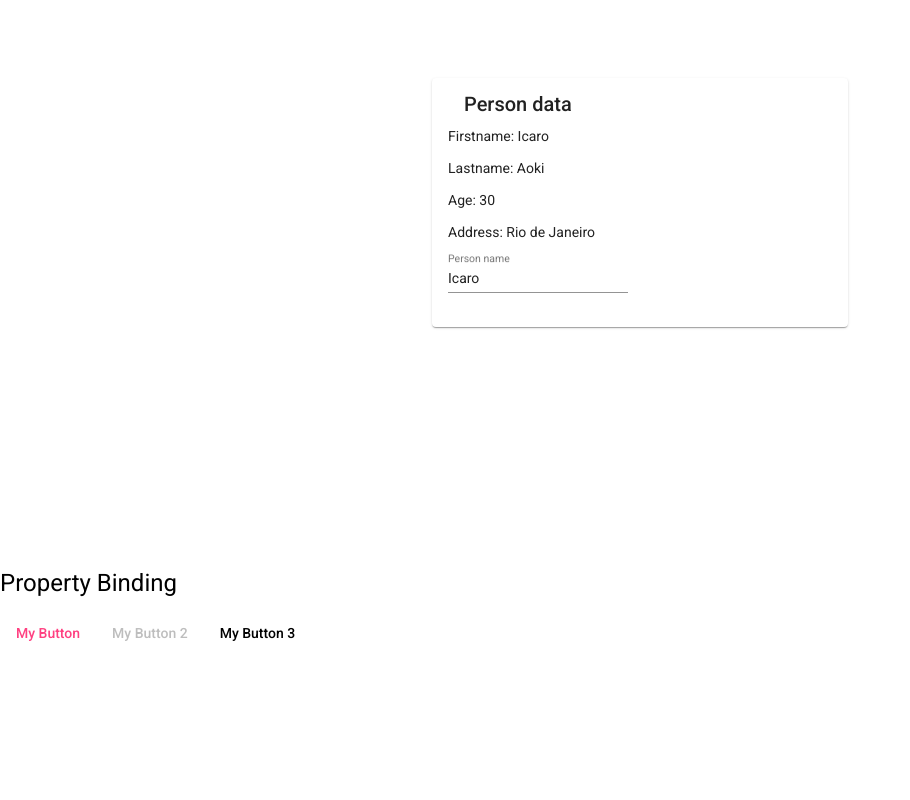
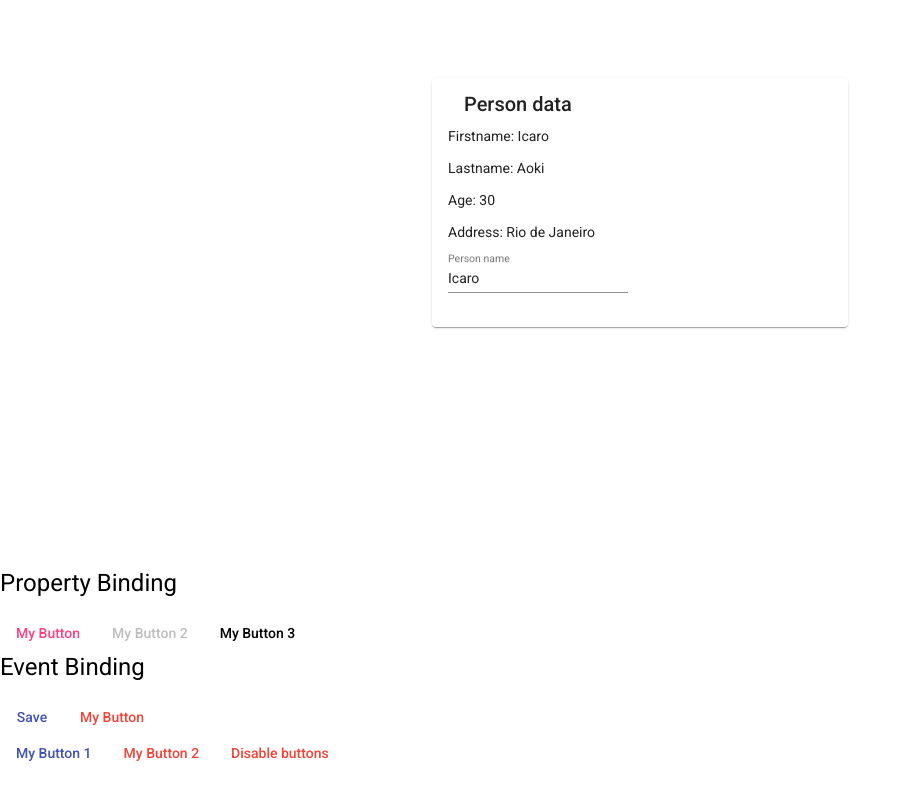
Before and after one commit to aokicaro/angular-study, an Angular app in the folder data-binding-app/: page / in a window 1280 px wide. Shown: the part 194-994 px from the top of the page, without its empty margins (0-910 px from the left). Before the commit the page ends 845 px from the top, so only its background shows below. Built offline with nearby package versions, Linux system fonts and the light colour scheme.

Commit message:
Event binding

```diff
--- a/data-binding-app/src/app/app.component.html
+++ b/data-binding-app/src/app/app.component.html
@@ -2,3 +2,5 @@
 <app-string-interpolation></app-string-interpolation>
 <h1>Property Binding</h1>
 <app-property-binding></app-property-binding>
+<h1>Event Binding</h1>
+<app-event-binding></app-event-binding>
--- a/data-binding-app/src/app/app.module.ts
+++ b/data-binding-app/src/app/app.module.ts
@@ -6,23 +6,27 @@ import { BrowserAnimationsModule } from '@angular/platform-browser/animations';
 import { MatCardModule } from '@angular/material/card';
 import { MatButtonModule } from '@angular/material/button';
 import { MatInputModule } from '@angular/material/input';
+import { MatProgressSpinnerModule } from '@angular/material/progress-spinner';
 
 import { AppComponent } from './app.component';
 import { StringInterpolationComponent } from './string-interpolation/string-interpolation.component';
 import { PropertyBindingComponent } from './property-binding/property-binding.component';
+import { EventBindingComponent } from './event-binding/event-binding.component';
 
 @NgModule({
   declarations: [
     AppComponent,
     StringInterpolationComponent,
     PropertyBindingComponent,
+    EventBindingComponent,
   ],
   imports: [
     BrowserModule,
     BrowserAnimationsModule,
     MatCardModule,
     MatButtonModule,
-    MatInputModule
+    MatInputModule,
+    MatProgressSpinnerModule
   ],
   providers: [],
   bootstrap: [AppComponent]
--- /dev/null
+++ b/data-binding-app/src/app/event-binding/event-binding.component.html
@@ -0,0 +1,15 @@
+<section>
+  <button mat-button color="primary" (click)="save()">Save</button>
+  <button mat-button color="warn" (click)="incrementation()">{{buttonName}}</button>
+</section>
+
+<section>
+  <button mat-button color="primary" [disabled]="!btnEnable">My Button 1</button>
+  <button mat-button color="warn" [disabled]="!btnEnable">My Button 2</button>
+  <button mat-button color="warn" (click)="disable()" [disabled]="!btnEnable">Disable buttons</button>
+  <mat-progress-spinner
+    [mode]="spinnerMode"
+    value="0"
+    color="primary">
+  </mat-progress-spinner>
+</section>
--- /dev/null
+++ b/data-binding-app/src/app/event-binding/event-binding.component.ts
@@ -0,0 +1,34 @@
+import { Component } from '@angular/core';
+import { ProgressSpinnerMode } from '@angular/material/progress-spinner';
+
+@Component({
+  selector: 'app-event-binding',
+  templateUrl: './event-binding.component.html',
+  styleUrls: ['./event-binding.component.css']
+})
+export class EventBindingComponent {
+
+  buttonName: string = 'My Button';
+  index: number = 0;
+  spinnerMode: ProgressSpinnerMode = 'determinate';
+  btnEnable: boolean = true;
+
+  save(): void {
+    alert('Click!')
+  }
+
+  incrementation(): void {
+    this.index++;
+    this.buttonName = `It was clicked ${this.index} times`;
+  }
+
+  disable() {
+    this.btnEnable = false;
+    this.spinnerMode = 'indeterminate'
+
+    setTimeout(() => {
+      this.btnEnable = true;
+      this.spinnerMode = 'determinate';
+    }, 1000);
+  }
+}
```
Also changed, not shown: data-binding-app/src/app/event-binding/event-binding.component.css (added), 1 other file (tests, documents, lock files or other folders).
